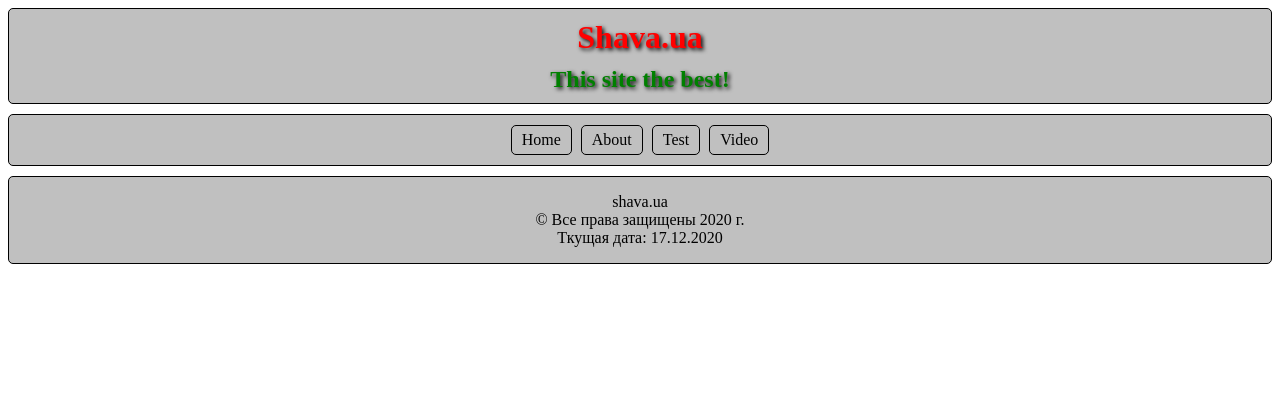
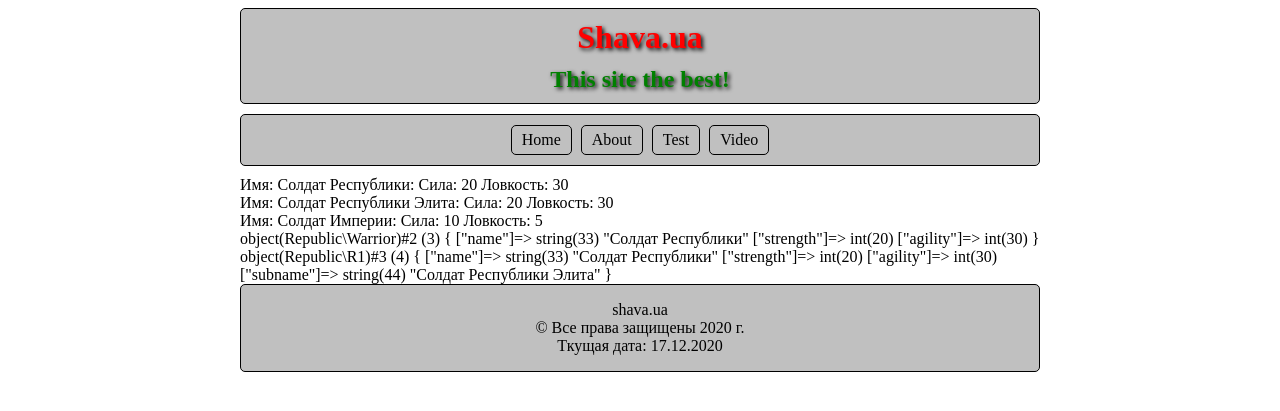
Before and after one commit to Shavius/test2, a PHP site: page /test.php in a window 1280 px wide. Shown: the top 411 px of the page. Run offline with PHP 8.4, Linux system fonts and the light colour scheme; style sheets or scripts are compiled from the project's sources.

Commit message:
Interface Create

```diff
--- a/src/about.php
+++ b/src/about.php
@@ -3,8 +3,6 @@
     require ('blocks/header.php');
     require ('blocks/nav.php');
 ?>
-    <div class="wrapper">
 
-        <h1>Hellow</h1>
-    </div>
+    <h1>Hellow</h1>
 <?php require ('blocks/footer.php'); ?>
--- /dev/null
+++ b/src/blocks/Empire.php
@@ -0,0 +1,35 @@
+<?php
+
+namespace Empire;
+
+use Int\FighterInfo;
+
+class Warrior implements FighterInfo {
+    function __construct( $name = 'Солдат Империи', $strength = 10, $agility = 5 ) {
+        $this -> name = $name;
+        $this -> strength = $strength;
+        $this -> agility = $agility;
+    }
+
+    public $name;
+    public $strength;
+    public $agility;
+
+    public function getProperties () {
+        $a = $this -> name;
+        $b = $this -> strength;
+        $c = $this -> agility;
+        return 'Имя: ' . $a . ': Сила:  ' . $b . ' Ловкость: ' . $c;
+    }
+}
+
+class R1 extends Warrior implements FighterInfo {
+    public function getProperties () {
+        $a = $this -> name;
+        $b = $this -> strength;
+        $c = $this -> agility;
+        return 'Имя: ' . $a . ': Сила:  ' . $b . ' Ловкость: ' . $c;
+    }
+}
+
+?>
--- /dev/null
+++ b/src/blocks/Republic.php
@@ -0,0 +1,37 @@
+<?php
+
+namespace Republic;
+
+use Int\FighterInfo;
+
+class Warrior implements FighterInfo {
+    function __construct( $name = 'Солдат Республики', $strength = 20, $agility = 30 ) {
+        $this -> name = $name;
+        $this -> strength = $strength;
+        $this -> agility = $agility;
+    }
+
+    public $name;
+    public $strength;
+    public $agility;
+
+    public function getProperties () {
+        $a = $this -> name;
+        $b = $this -> strength;
+        $c = $this -> agility;
+        return 'Имя: ' . $a . ': Сила:  ' . $b . ' Ловкость: ' . $c;
+    }
+}
+
+class R1 extends Warrior implements FighterInfo {
+    public $subname = 'Солдат Республики Элита';
+
+    public function getProperties () {
+        $a = $this -> subname;
+        $b = $this -> strength;
+        $c = $this -> agility;
+        return 'Имя: ' . $a . ': Сила:  ' . $b . ' Ловкость: ' . $c;
+    }
+}
+
+?>
--- a/src/blocks/footer.php
+++ b/src/blocks/footer.php
@@ -8,6 +8,7 @@
         <footer class="footer">
             <p class="footer__text">shava.ua<br>&copy; Все права защищены 2020 г.<br>Ткущая дата: <?php echo "$timeRes" ?></p>
         </footer>
+    </div>
 
     <script src="js/script.js"></script>
 </body>
--- a/src/blocks/header.php
+++ b/src/blocks/header.php
@@ -10,7 +10,8 @@
 </head>
 
 <body>
-    <header class="header">
-        <h1 class="header__title">Shava.ua</h1>
-        <h2 class="header__sub-title">This site the best!</h2>
-    </header>
+    <div class="wrapper">
+        <header class="header">
+            <h1 class="header__title">Shava.ua</h1>
+            <h2 class="header__sub-title">This site the best!</h2>
+        </header>
--- /dev/null
+++ b/src/blocks/interface.php
@@ -0,0 +1,9 @@
+<?php
+
+namespace Int;
+
+interface FighterInfo {
+    public function getProperties ();
+}
+
+?>
--- a/src/index.php
+++ b/src/index.php
@@ -3,7 +3,6 @@
     require ('blocks/header.php');
     require ('blocks/nav.php');
 ?>
-    <div class="wrapper">
     <main class="main">
         <div class="main__other">
 
@@ -14,5 +13,4 @@
             <?php endfor; ?>
         </div>
     </main>
-    </div>
 <?php require ('blocks/footer.php'); ?>
--- a/src/test.php
+++ b/src/test.php
@@ -1,13 +1,31 @@
 <?php
-    $title = 'Test';
+
+use Republic\Warrior as RepublicWarrior;
+use Republic\R1 as RepublicR1;
+use Empire\Warrior as EmpireWarrior;
+
+$title = 'Test';
     require ('blocks/header.php');
     require ('blocks/nav.php');
+    require ('blocks/interface.php');
+    require ('blocks/Republic.php');
+    require ('blocks/Empire.php');
 ?>
-    <div class="wrapper">
-        <div class="main__other">
-            <?php
+    <div class="main__other">
+        <?php
+            $RepublicSoldier_1 = new RepublicWarrior();
+            $RepublicSoldier_2 = new RepublicR1();
 
-            ?>
-        </div>
+            $EmpireSoldier_1 = new EmpireWarrior();
+
+            echo $RepublicSoldier_1->getProperties() . '<br>';
+            echo $RepublicSoldier_2->getProperties() . '<br>';
+
+            echo $EmpireSoldier_1->getProperties() . '<br>';
+
+            var_dump($RepublicSoldier_1);
+            var_dump($RepublicSoldier_2);
+        ?>
     </div>
+
 <?php require ('blocks/footer.php'); ?>
```
Lines whose indentation alone changed are shown as unchanged.
